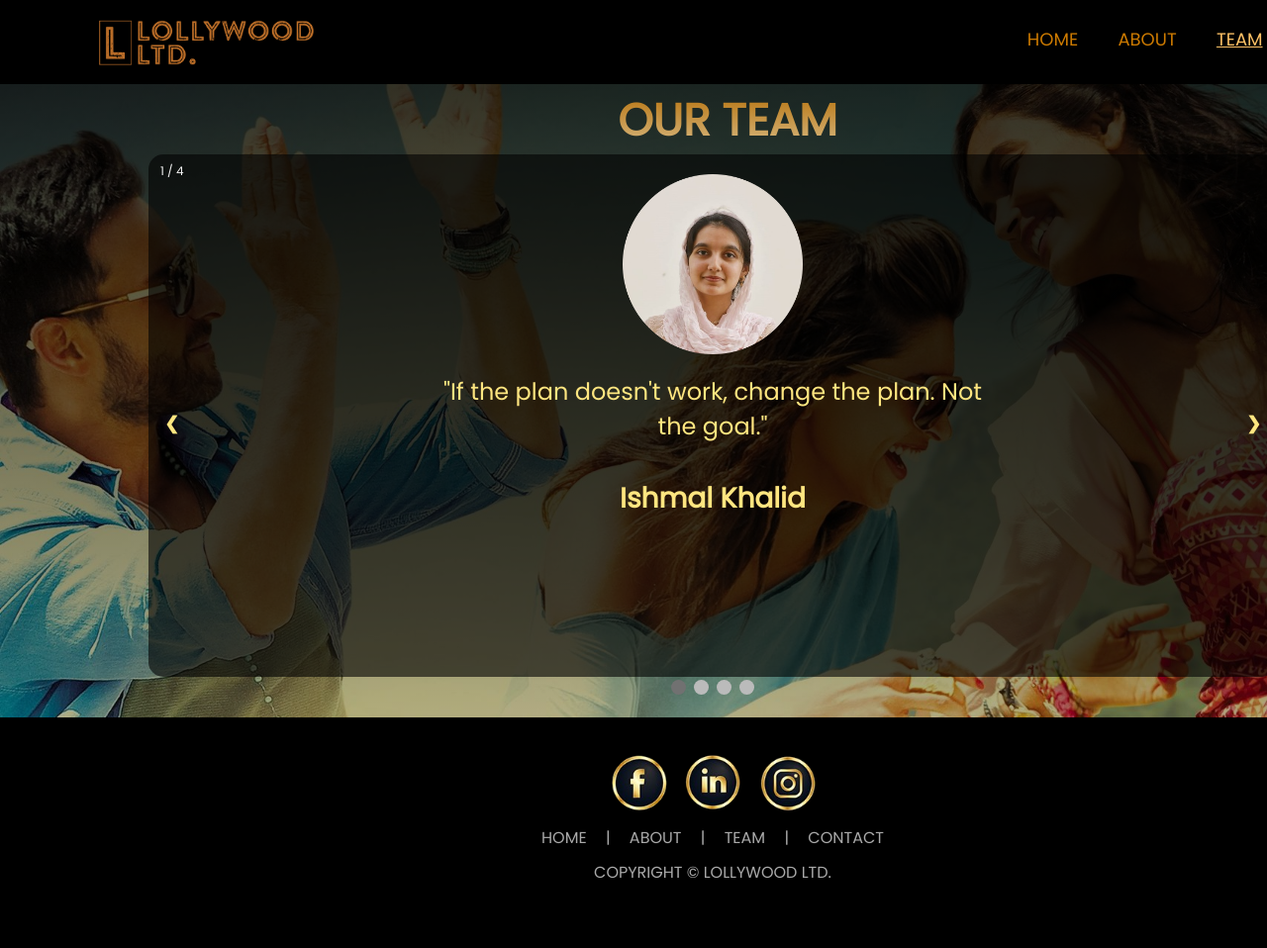
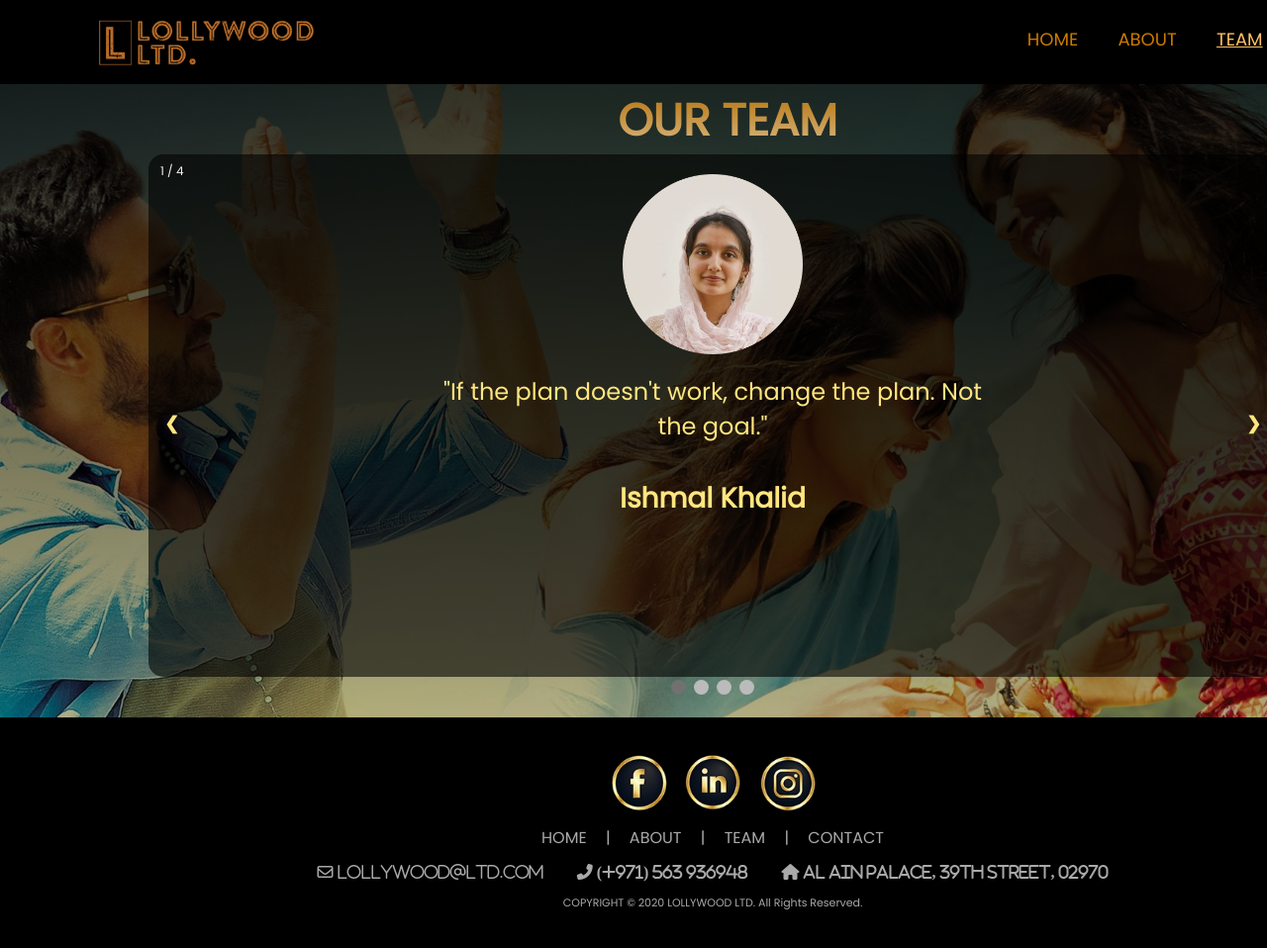
Before and after one commit to ishmalkhalid/30MinuteFilmFestival, a plain HTML site: page team.html in a window 1280 px wide. Shown: the top 958 px of the page at 99% size. Drawn offline with Linux system fonts and the light colour scheme.

Commit message:
updated footer

```diff
--- a/team.html
+++ b/team.html
@@ -100,7 +100,15 @@
     		<a href="index.html"><span style="word-spacing: 15px">TEAM </span></a>
     		<span style="letter-spacing: 15px">|</span>
     		<a href="index.html"><span style="word-spacing: 15px">CONTACT </span></a>
-        <div style="padding-top: 10px">COPYRIGHT &copy LOLLYWOOD LTD.</div>
+            <div style="padding-top: 10px">
+                <i class="far fa-envelope"> <span class="icontxt"> lollywood@ltd.com</span></i>
+                <i style="padding-left: 30px;" class="fas fa-phone-alt"> <span class="icontxt"> (+971) 563 936948</span></i>
+                <i style="padding-left: 30px;" class="fas fa-home"> <span class="icontxt"> Al Ain Palace, 39th Street, 02970 </span></i>
+            </div>
+    		<div style="padding-top: 10px; font-size: 11px">COPYRIGHT &copy 2020 LOLLYWOOD LTD. All Rights Reserved.</div>
+    	</div>
+    	<div>
+
     	</div>
 
     </section>
```
Also changed, not shown: about.html (+6 -1 lines), contact.html (+9 -1 lines). Lines whose indentation alone changed are shown as unchanged.
